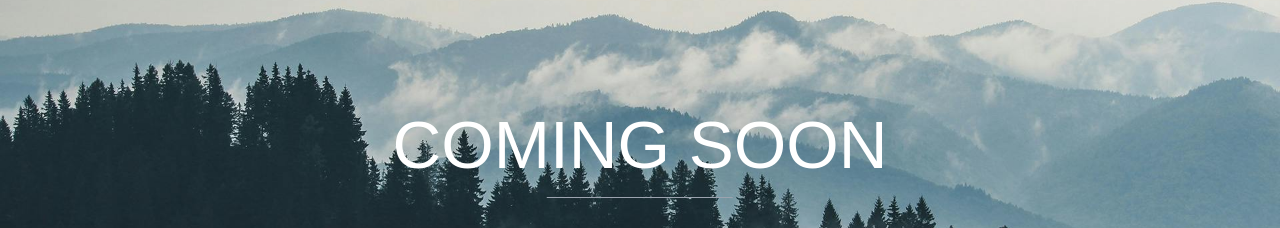
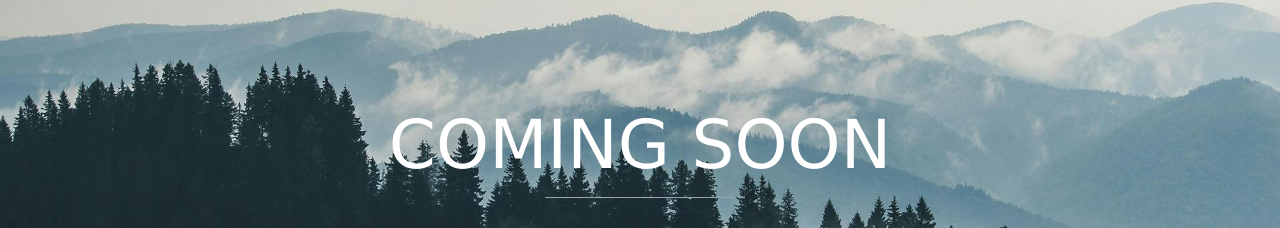
Before and after one commit to 11hak/stemsite, a website: page index.html in a window 1280 px wide. Shown: the part 255-483 px from the top of the page. Drawn offline with nearby package versions, Linux system fonts and the light colour scheme.

Commit message:
Font change

```diff
--- a/index.html
+++ b/index.html
@@ -15,7 +15,7 @@
     <style>
         body,
         h1 {
-            font-family: "Arial", sans-serif
+            font-family: "Verdana", sans-serif
         }
 
         body,
@@ -39,8 +39,7 @@
         <div class="w3-display-topleft w3-padding-large w3-xlarge">
             <img src="images/favicon.ico">
         </div>
-
-        <!--actually add logo..-->
+        <!--heart rn-->
 
         <div class="w3-display-middle">
             <h1 class="text-7xl w3-animate-top m-5">COMING SOON</h1>
```
